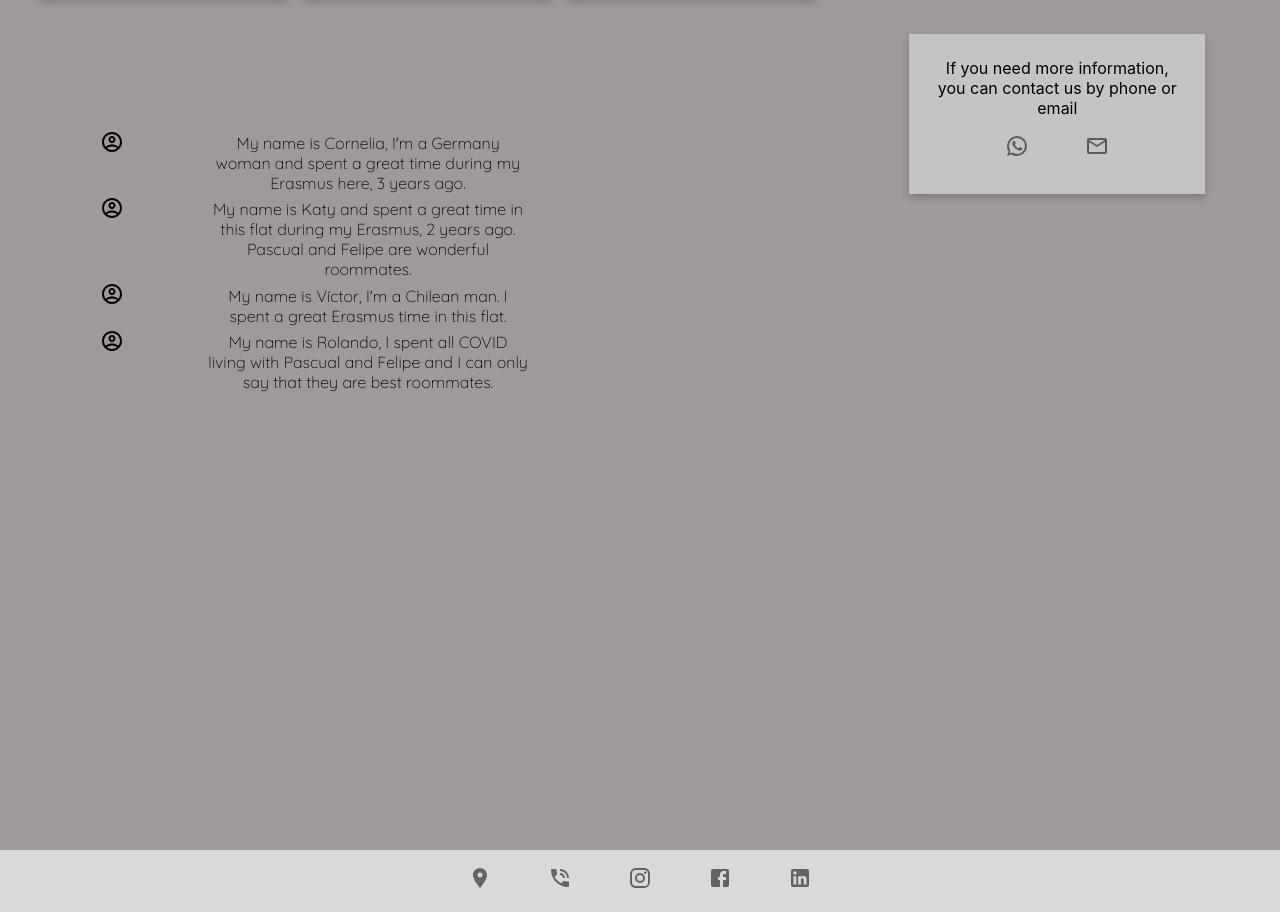
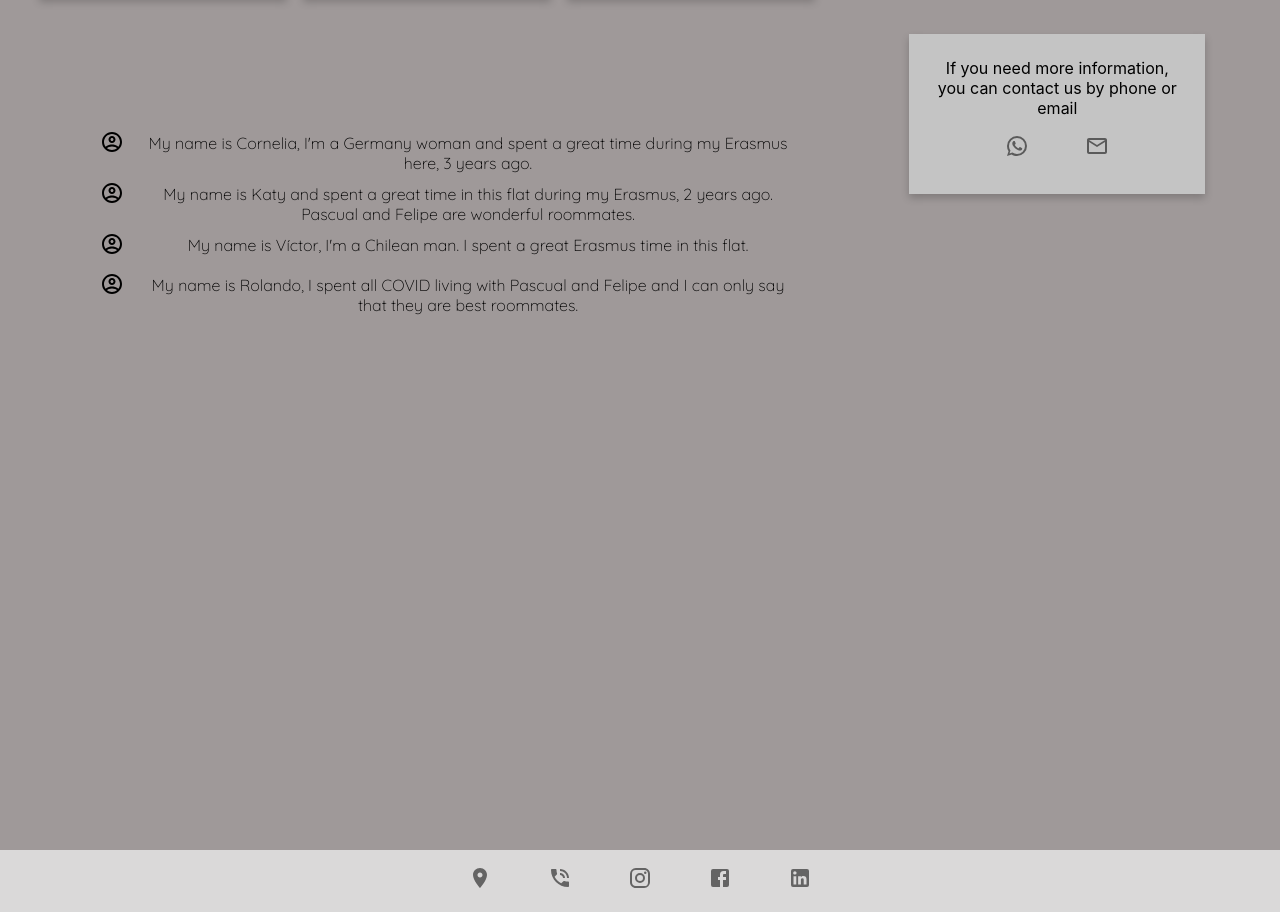
Before and after one commit to Jizga/MyROOMate, a React (Create React App) app: page /BlueRoom in a window 1280 px wide. Shown: the part 1041-1953 px from the top of the page. Built offline with nearby package versions, Linux system fonts and the light colour scheme.

Commit message:
Home's commets modificated

```diff
--- a/src/Components/CommentsAreaBlueRoom.css
+++ b/src/Components/CommentsAreaBlueRoom.css
@@ -12,7 +12,7 @@
 }
 .comment {
   grid-column: 2 / 8;
-  width: 40.5rem;
+  width: 40.5rem !important;
   margin: 0.2rem 0.2rem 0.5rem 1rem;
   font-family: "Quicksand", sans-serif;
 }
--- a/src/Components/Home.css
+++ b/src/Components/Home.css
@@ -55,12 +55,12 @@
   font-family: "Indie Flower", cursive;
   width: 22rem;
 }
-.user {
+.users {
   grid-column: 1;
-  margin: 0 0 0.5rem 0.5rem;
+  margin: 0 0 0.5rem 5rem;
   width: 0.5rem;
 }
-.comment {
+.comments {
   grid-column: 2 / 3;
   width: 20rem !important;
   margin: 0.2rem 0.2rem 0.2rem 5rem !important;
--- a/src/Components/Home.js
+++ b/src/Components/Home.js
@@ -37,10 +37,10 @@ export default function Home() {
             style={{ textDecoration: "none", color: "black" }}
           >
             <div className="RoomComments">
-              <div className="user">
+              <div className="users">
                 <AccountCircleOutlinedIcon />
               </div>
-              <p className="comment">
+              <p className="comments">
                 My name is Ileana, I'm a Ecuatorian woman and spent a great time
                 during my time here, 3 years ago.
               </p>
@@ -94,10 +94,10 @@ export default function Home() {
             style={{ textDecoration: "none", color: "black" }}
           >
             <div className="RoomComments">
-              <div className="user">
+              <div className="users">
                 <AccountCircleOutlinedIcon />
               </div>
-              <p className="comment">
+              <p className="comments">
                 My name is Katy and spent a great time in this flat during my
                 Erasmus, 2 years ago. Pascual and Felipe are wonderful
                 roommates.
```
